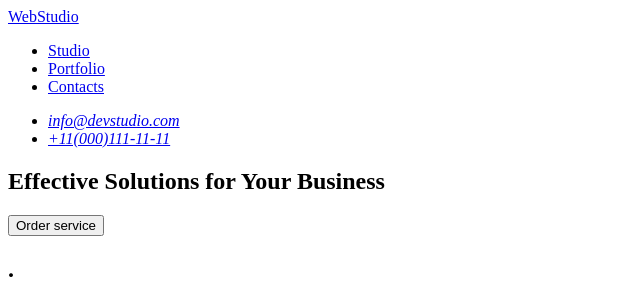
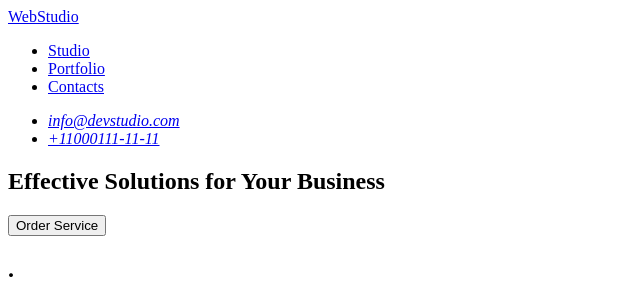
Before and after one commit to Magdaniedziela/goit-markup-hw-01, a plain HTML site: page index.html in a window 1280 px wide. Shown: the top 286 px of the page, 0-640 px from the left. Drawn offline with Linux system fonts and the light colour scheme.

Commit message:
first index html init

```diff
--- a/index.html
+++ b/index.html
@@ -21,14 +21,16 @@
             <a href="mailto:info@devstudio.com">info@devstudio.com</a>
           </li>
 
-          <li><a href="tel:+11(000)111-11-11">+11(000)111-11-11</a></li>
+          <li>
+            <a href="tel:+11000111-11-11">+11000111-11-11</a>
+          </li>
         </ul>
       </address>
     </header>
     <main>
       <section>
         <h1>Effective Solutions for Your Business</h1>
-        <button>Order service</button>
+        <button type="button">Order Service</button>
       </section>
       <section>
         <h2>.</h2>
```
